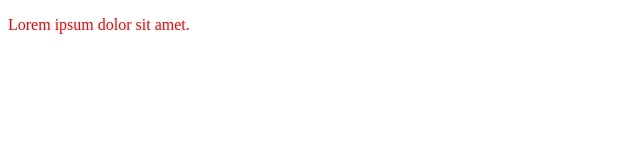
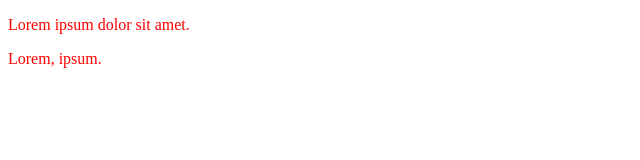
Before and after one commit to logotipza/git-git, a plain HTML site: page index.html in a window 1280 px wide. Shown: the full height of the page, 0-640 px from the left. Drawn offline with Linux system fonts and the light colour scheme.

Commit message:
new commit

```diff
--- a/index.html
+++ b/index.html
@@ -9,5 +9,8 @@
 </head>
 <body>
     <p>Lorem ipsum dolor sit amet.</p>
+    <div id="hello__hello">
+        <p>Lorem, ipsum.</p>
+    </div>
 </body>
 </html>
--- a/style.css
+++ b/style.css
@@ -1,3 +1,6 @@
 p{
     color: red;
 }
+#hello__hello {
+    color: blue;
+}
```
